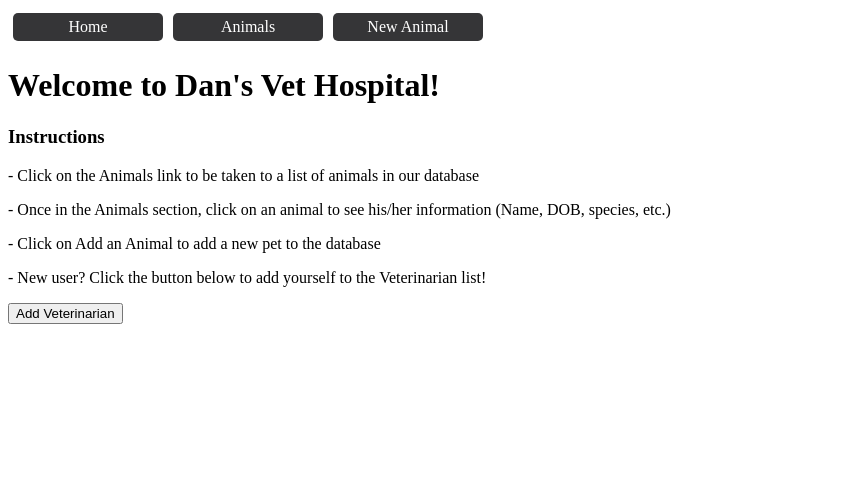
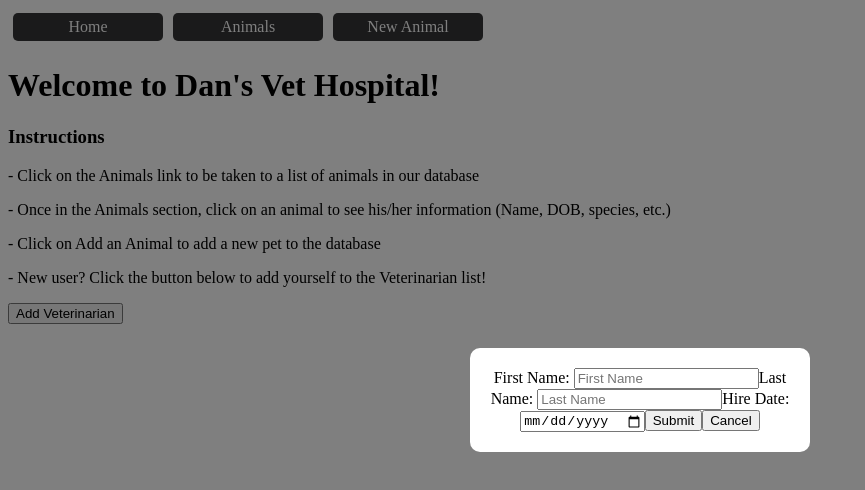
Before and after one commit to doswald32/DO-phase-4-final-project, a React app in the folder client/: page / in a window 1280 px wide. Both pictures are taken after a click on the button "Add Veterinarian". Shown: the whole page, without its empty margins (0-865 px from the left). Built offline with nearby package versions, Linux system fonts and the light colour scheme; no server answers.

Commit message:
added button to home screen to add new vet. created new vet component. sustains a new vet to the database and adds the vet to the vet dropdown in the new animal form

```diff
--- a/client/src/App.css
+++ b/client/src/App.css
@@ -74,3 +74,24 @@
   width: 75px;
   margin-top: 10px;
 }
+
+.new-vet-form-container {
+  position: fixed;
+  top: 0;
+  left: 0;
+  width: 100%;
+  height: 100%;
+  background: rgba(0, 0, 0, 0.5);
+  display: flex;
+  justify-content: center;
+  align-items: center;
+  z-index: 1000;
+}
+
+.new-vet-form {
+  background: white;
+  padding: 20px;
+  border-radius: 10px;
+  width: 300px;
+  text-align: center;
+}
--- a/client/src/components/Home.js
+++ b/client/src/components/Home.js
@@ -1,4 +1,12 @@
+import { useState } from "react";
+// import { useOutletContext } from "react-router-dom";
+import NewVetForm from "./NewVetForm";
+
 function Home() {
+
+    // const { vets, setVets } = useOutletContext();
+    const [isPopUpOpen, setIsPopUpOpen] = useState(false);
+
     return (
         <main>
             <h1>Welcome to Dan's Vet Hospital!</h1>
@@ -7,7 +15,10 @@ function Home() {
             <p>- Once in the Animals section, click on an animal to see his/her information (Name, DOB, species, etc.)</p>
             <p>- Click on Add an Animal to add a new pet to the database</p>
             <p>- New user? Click the button below to add yourself to the Veterinarian list!</p>
-            <button>Add Veterinarian</button>
+            <button onClick={() => setIsPopUpOpen(true)}>Add Veterinarian</button>
+            {isPopUpOpen && (
+                <NewVetForm onClose={() => setIsPopUpOpen(false)}></NewVetForm>
+            )}
         </main>
     )
 }
--- a/client/src/components/NewAnimal.js
+++ b/client/src/components/NewAnimal.js
@@ -1,12 +1,12 @@
-import React, { useState, useEffect } from "react";
-import { useOutlet, useOutletContext } from "react-router-dom";
+// import React, { useState, useEffect } from "react";
+import { useOutletContext } from "react-router-dom";
 import { useFormik } from "formik";
 import * as Yup from "yup";
 
 function NewAnimal() {
-    const { setAnimalsList } = useOutletContext();
-    const { owners, setOwners } = useOutletContext();
-    const { vets, setVets } = useOutletContext();
+    const { setAnimalsList, owners, vets } = useOutletContext();
+    // const { owners } = useOutletContext();
+    // const { vets } = useOutletContext();
     // const [owners, setOwners] = useState([])
     // const [vets, setVets] = useState([])
 
@@ -56,7 +56,7 @@ function NewAnimal() {
             })
             .then((r) => r.json())
             .then((data) => {setAnimalsList((prevAnimalsList) => [...prevAnimalsList, data]);
-                resetForm();
+            resetForm();
             });
         },
     })
--- /dev/null
+++ b/client/src/components/NewVetForm.js
@@ -0,0 +1,57 @@
+// import { useState } from "react";
+import { useOutletContext } from "react-router-dom";
+import { useFormik } from "formik";
+import * as Yup from "yup";
+
+function NewVetForm({ onClose }) {
+    const { setVets } = useOutletContext();
+    // const [firstName, setFirstName] = useState("");
+    // const [lastName, setLastName] = useState("");
+    // const [hireDate, setHireDate] = useState("");
+
+    const formSchema = Yup.object({
+        firstName: Yup.string().required("First name is required"),
+        lastName: Yup.string().required("Last name is required."),
+        hireDate: Yup.date().required("Hire date is required"),
+    })
+
+    const formik = useFormik ({
+        initialValues: {
+            firstName: "",
+            lastName: "",
+            hireDate: "",
+        },
+        validationSchema: formSchema,
+        onSubmit: (values, { resetForm }) => {
+            fetch('http://127.0.0.1:5555/vets', {
+                method: "POST",
+                headers: {
+                    "Content-Type": "application/json",
+                },
+                body: JSON.stringify(values, null, 2),
+            })
+            .then((r) => r.json())
+            .then((data) => setVets((prevVets) => ([...prevVets, data])))
+            resetForm();
+        }
+    })
+
+    return (
+        <main>
+            <div className="new-vet-form-container">
+                <form className="new-vet-form" onSubmit={formik.handleSubmit}>
+                    <label htmlFor="firstName">First Name: </label>
+                    <input id="firstName" name="firstName" placeholder="First Name" value={formik.values.firstName} onChange={formik.handleChange}/>
+                    <label htmlFor="lastName">Last Name: </label>
+                    <input id="lastName" name="lastName" placeholder="Last Name" value={formik.values.lastName} onChange={formik.handleChange}/>
+                    <label htmlFor="hireDate">Hire Date: </label>
+                    <input id="hireDate" name="hireDate" type="date" value={formik.values.hireDate} onChange={formik.handleChange}/>
+                    <button type="submit">Submit</button>
+                    <button onClick={onClose}>Cancel</button>
+                </form>
+            </div>
+        </main>
+    )
+}
+
+export default NewVetForm;
```
Also changed, not shown: 1 other file.
